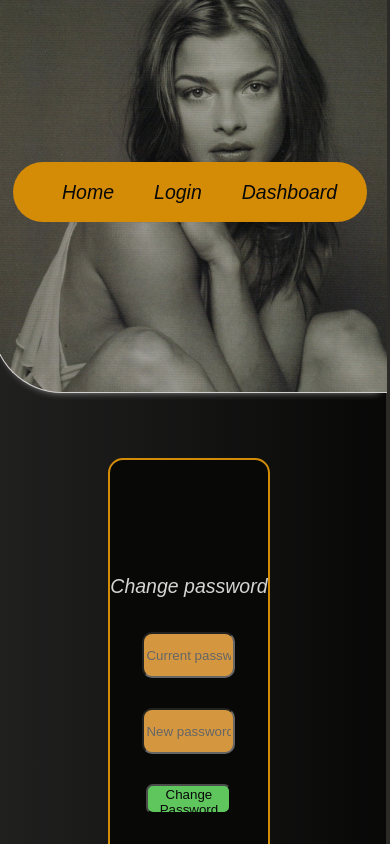
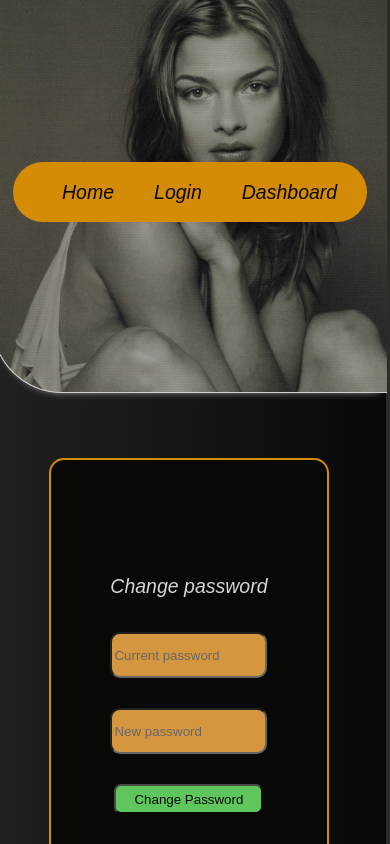
Before and after one commit to kian-007/practice_vercel, a React (Vite) app in the folder practice/: page /change-password in a window 390 px wide. Shown: the top 844 px of the page. Built offline with nearby package versions, Linux system fonts and the light colour scheme; no server answers.

Commit message:
responsive

```diff
--- a/practice/src/App.css
+++ b/practice/src/App.css
@@ -50,6 +50,9 @@
     div:has(> .register) {
         width: 70%
     }
+    div:has(> .changePass) {
+        width: 70%
+    }
     body {
         background-image: none;
     }
```
